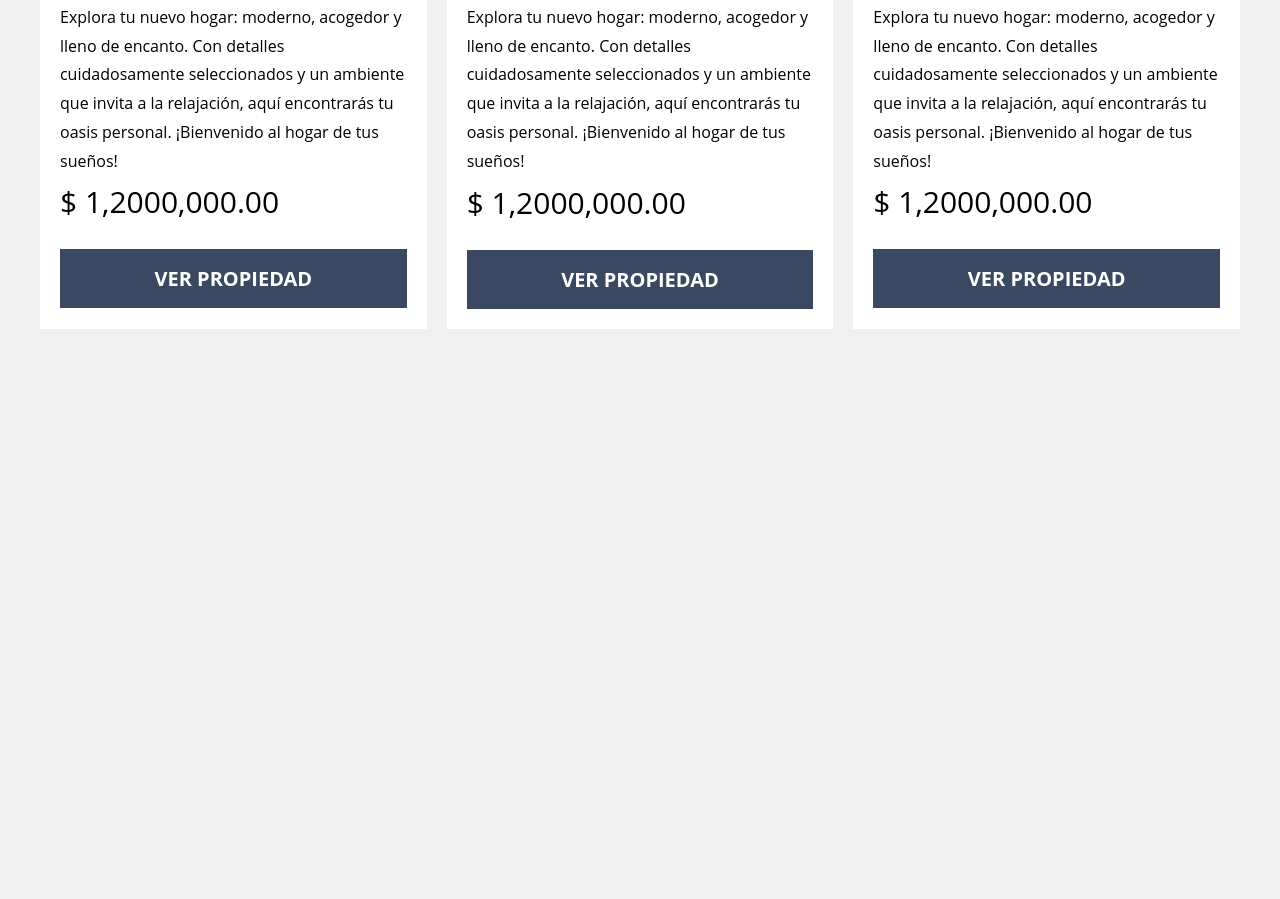
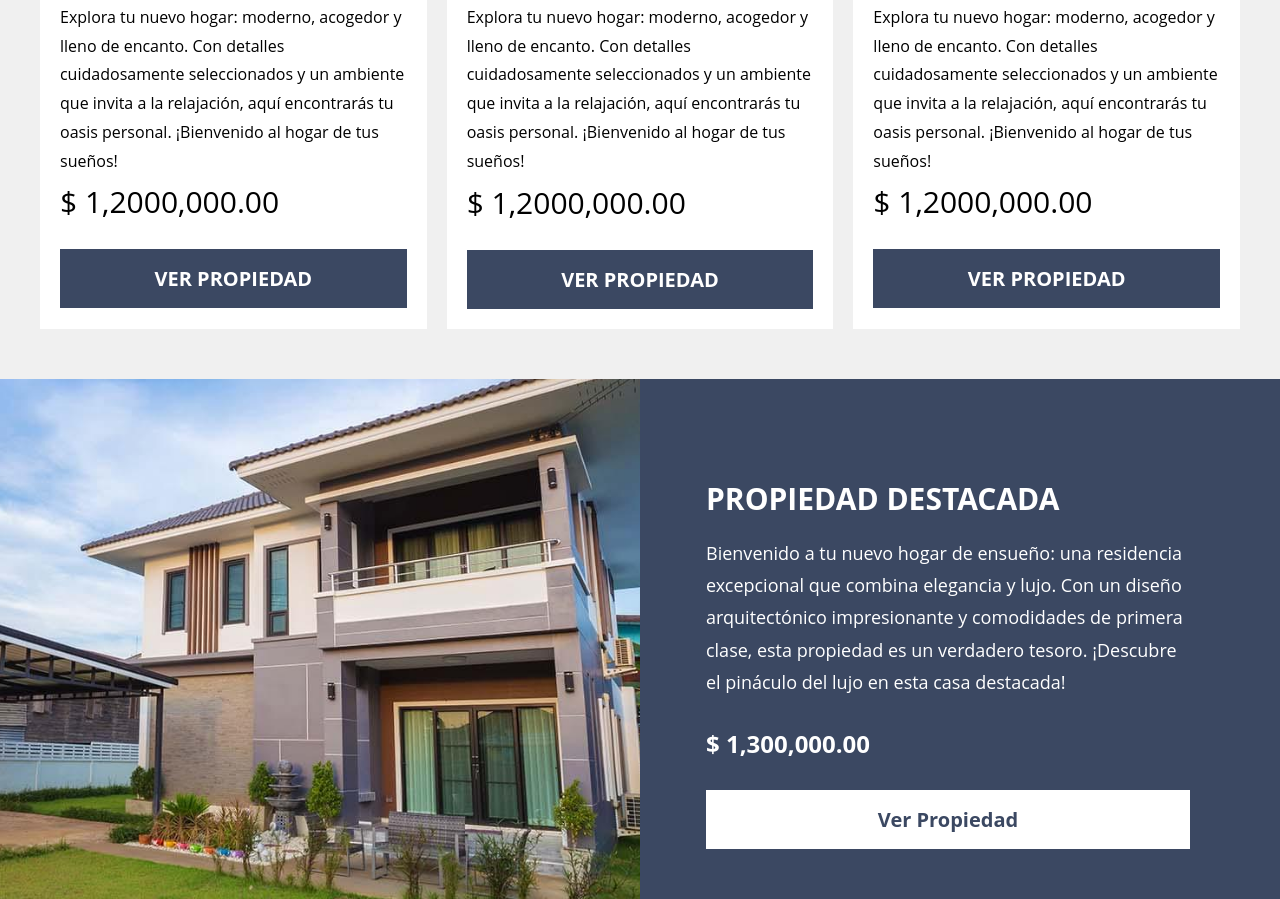
Before and after one commit to Devchris256/real-state, a website: page index.html in a window 1280 px wide. Shown: the part 1728-2627 px from the top of the page. Before the commit the page ends 2057 px from the top, so only its background shows below. Drawn offline with Linux system fonts and the light colour scheme; files whose address does not match are found by name; a web font is replaced by a local one.

Commit message:
finaliza seccion descatada

```diff
--- a/index.html
+++ b/index.html
@@ -101,5 +101,17 @@
             </div> <!-- wrapper -->
         </section> <!-- propiedades -->
     </main>
+    <section class="featured">
+        <div class="wrapper">
+            <div class="featured__content">
+                <div class="featured__details">
+                    <h3 class="featured__title">propiedad destacada</h3>
+                    <p class="featured__text">Bienvenido a tu nuevo hogar de ensueño: una residencia excepcional que combina elegancia y lujo. Con un diseño arquitectónico impresionante y comodidades de primera clase, esta propiedad es un verdadero tesoro. ¡Descubre el pináculo del lujo en esta casa destacada!</p>
+                    <p class="featured__price">$ 1,300,000.00</p>
+                    <a href="#" class="featured__link">Ver Propiedad</a>
+                </div> <!-- details -->
+            </div> <!-- content -->
+        </div> <!-- wrapper -->
+    </section> <!-- featured -->
 </body>
 </html>
--- /dev/null
+++ b/src/scss/ui/contenido/_destacada.scss
@@ -0,0 +1,55 @@
+@use '../../base/variables' as v;
+@use '../../base/minxis' as m;
+
+
+.featured {
+    margin-block-start: 3.125rem;
+    @include m.format(linear-gradient(to bottom, transparent 0%, transparent 50%, v.$primary 50%, v.$primary 100%), url(../img/destacada.jpg));
+    // background-image: linear-gradient(to bottom, transparent 0%, transparent 50%, v.$primary 50%, v.$primary 100%), url(../img/destacada.jpg);
+    background-size: 100%, cover ;
+    background-position: center, -31.25rem -18.75rem;
+    background-repeat: no-repeat;
+
+    @include m.tablet {
+        @include m.format(linear-gradient(to right, transparent 0%, transparent 50%, v.$primary 50%, v.$primary 100%), url(../img/destacada.jpg));
+        background-position: center, -31.25rem center;
+
+    }
+
+    &__content {
+        display: grid;
+        grid-template-rows: repeat(2, 1fr);
+
+        @include m.tablet {
+            grid-template-rows: unset;
+            @include m.grid(2, 2rem);
+
+        }
+    }
+    &__details {
+        padding: 3.125rem;
+        grid-row: 2 / 3;
+
+        @include m.tablet {
+            padding: 6.25 3.125rem;
+            grid-column: 2 / 3;
+        }
+    }
+    &__title {
+        color: v.$white;
+        text-transform: uppercase;
+    }
+    &__text {
+        color: v.$white;
+        font-size: 1.125rem;
+    }
+    &__price {
+        color: v.$white;
+        font-size: 1.5rem;
+        font-weight: 700;
+    }
+    &__link {
+        @include m.button(v.$white, v.$primary);
+        display: block;
+    }
+}
--- a/src/scss/ui/contenido/_index.scss
+++ b/src/scss/ui/contenido/_index.scss
@@ -1 +1,2 @@
-@forward 'propiedades'
+@forward 'propiedades';
+@forward 'destacada'
```
Also changed, not shown: build/css/app.css, 1 other file.
